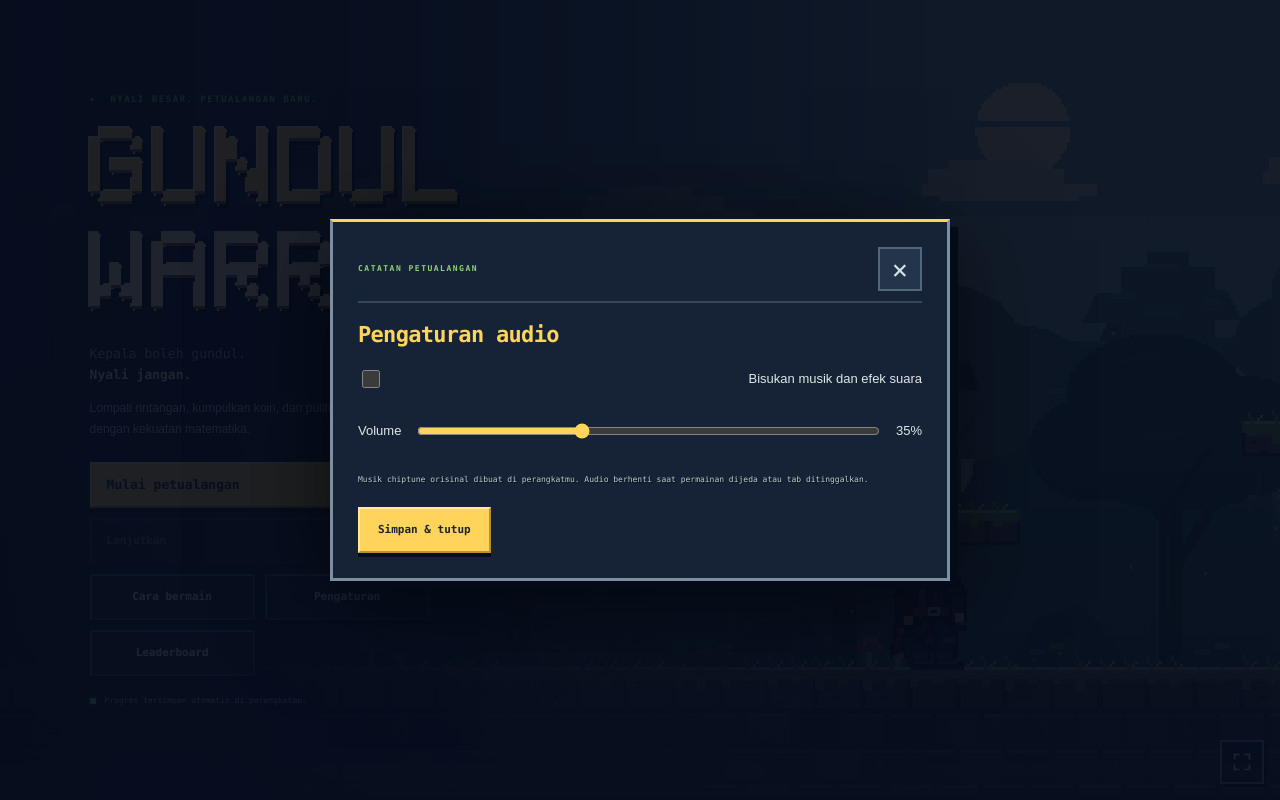
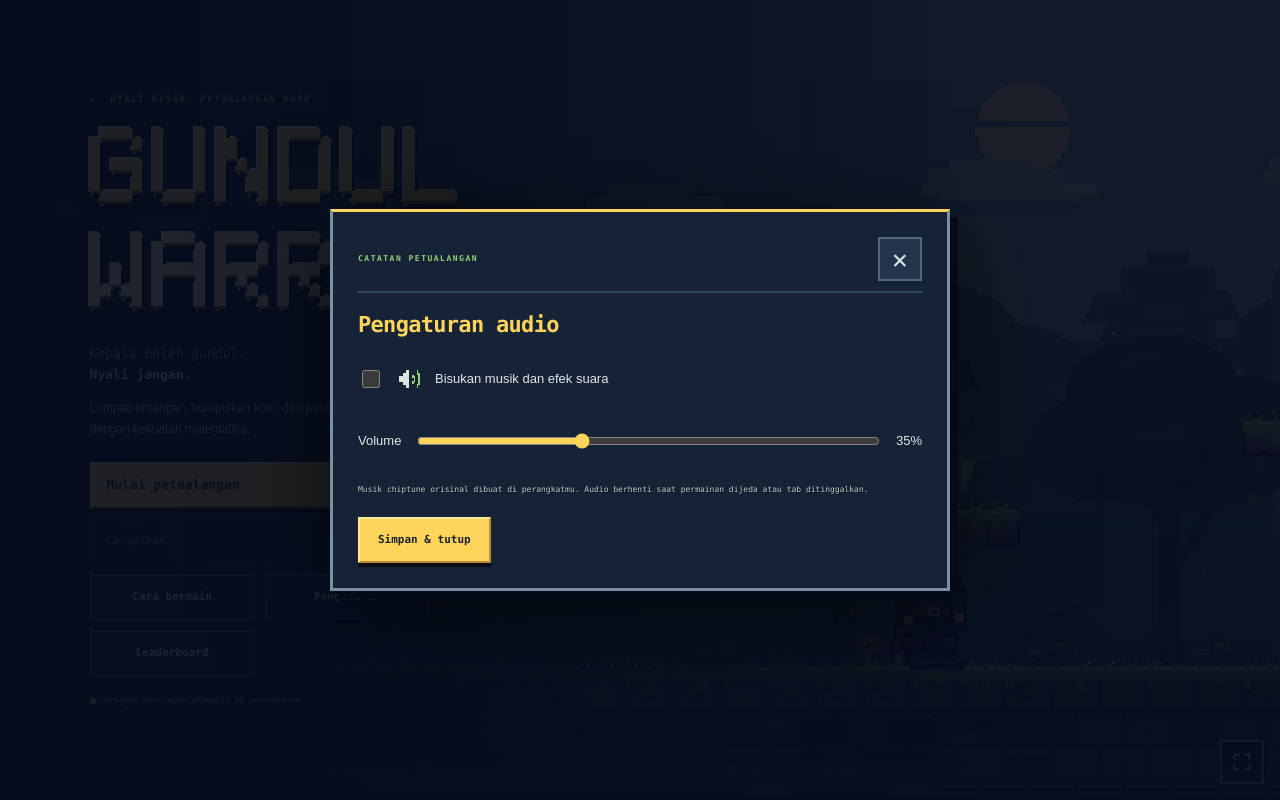
Before and after one commit to Constanvel/Projek-Matematika, a website with bundled scripts: page index.html in a window 1280 px wide. Both pictures are taken after a click on the button "Pengaturan". Built offline with nearby package versions, Linux system fonts and the light colour scheme.

Commit message:
feat(ui): add original pixel medals and mute state icons

```diff
--- a/css/style.css
+++ b/css/style.css
@@ -140,6 +140,10 @@ input[type=range] { width: 100%; min-height: 44px; accent-color: var(--gold); }
 .settings-row { display: flex; align-items: center; justify-content: space-between; gap: 14px; margin: 16px 0; }
 .settings-row label { margin: 0; }
 .settings-row input[type=range] { flex: 1; min-width: 70px; }
+.pixel-icon { display: inline-block; flex-shrink: 0; vertical-align: -3px; }
+.leaderboard-table .pixel-icon { margin-right: 5px; }
+.settings-mute { justify-content: flex-start; min-height: 44px; cursor: pointer; }
+.settings-mute .pixel-icon { width: 24px; height: 24px; }
 .question-actions, .dialog-actions { display: flex; gap: 10px; flex-wrap: wrap; margin-top: 20px; }
 .hint { background: #383624; border: 2px solid #746b3d; color: #f6e7ad; padding: 13px; font-size: 13px; line-height: 1.8; }
 #feedback { font-size: 14px; line-height: 1.8; margin-top: 18px; color: #afe59a; }
--- a/js/main.js
+++ b/js/main.js
@@ -6,6 +6,7 @@ import { GameEngine } from './game/engine.js';
 import { loadAssets } from './game/assets.js';
 import { createRenderer } from './game/renderer.js';
 import { showQuestion } from './ui/questions.js';
+import { createPixelIcon } from './ui/pixel-icons.js';
 import { GameAudio } from './game/audio.js';
 import { startMenuScene } from './game/menu-scene.js';
 import { loadRun, saveRun, resetRun, takeFall, getLeaderboard, recordVictory } from './game/run-records.js';
@@ -260,6 +261,7 @@ function leaderboard() {
   entries.forEach((entry, index) => {
     const row = body.insertRow();
     for (const value of [index + 1, entry.name, entry.score, entry.falls, formatTime(entry.elapsed)]) row.insertCell().textContent = value;
+    if (index < 3) row.cells[0].prepend(createPixelIcon(['gold', 'silver', 'bronze'][index]));
   });
   table.prepend(caption); content.replaceChildren(note, table);
 }
@@ -286,13 +288,19 @@ function settings() {
   const content = $('dialog-content');
   const label = document.createElement('label'); label.className = 'settings-row';
   const mute = document.createElement('input'); mute.type = 'checkbox'; mute.checked = audio.settings.muted;
-  label.append(mute, document.createTextNode('Bisukan musik dan efek suara'));
+  let speaker = createPixelIcon(mute.checked ? 'muted' : 'speaker');
+  label.classList.add('settings-mute');
+  label.append(mute, speaker, document.createTextNode('Bisukan musik dan efek suara'));
   const volumeLabel = document.createElement('label'); volumeLabel.className = 'settings-row'; volumeLabel.htmlFor = 'audio-volume';
   volumeLabel.textContent = 'Volume';
   const range = document.createElement('input'); Object.assign(range, { type: 'range', id: 'audio-volume', min: '0', max: '1', step: '0.05', value: String(audio.settings.volume) });
   const output = document.createElement('output'); output.textContent = `${Math.round(Number(range.value) * 100)}%`;
   range.addEventListener('input', () => { audio.setSettings({ volume: Number(range.value) }); output.textContent = `${Math.round(Number(range.value) * 100)}%`; });
-  mute.addEventListener('change', () => audio.setSettings({ muted: mute.checked }));
+  mute.addEventListener('change', () => {
+    audio.setSettings({ muted: mute.checked });
+    const next = createPixelIcon(mute.checked ? 'muted' : 'speaker');
+    speaker.replaceWith(next); speaker = next;
+  });
   volumeLabel.append(range, output);
   const note = document.createElement('p'); note.className = 'small-note'; note.textContent = 'Musik chiptune orisinal dibuat di perangkatmu. Audio berhenti saat permainan dijeda atau tab ditinggalkan.';
   content.replaceChildren(label, volumeLabel, note);
--- /dev/null
+++ b/js/ui/pixel-icons.js
@@ -0,0 +1,31 @@
+// Original 16×16 artwork. Decorative only; labels and rank numbers stay in HTML.
+export function createPixelIcon(name) {
+  const svg = document.createElementNS('http://www.w3.org/2000/svg', 'svg');
+  svg.setAttribute('viewBox', '0 0 16 16');
+  svg.setAttribute('width', '16'); svg.setAttribute('height', '16');
+  svg.setAttribute('aria-hidden', 'true'); svg.setAttribute('focusable', 'false');
+  svg.setAttribute('shape-rendering', 'crispEdges');
+  svg.dataset.icon = name; svg.classList.add('pixel-icon');
+  const medal = {
+    gold: ['#e8b85b', '#fff0b0', '#936336'],
+    silver: ['#aebfcd', '#e4efed', '#596b84'],
+    bronze: ['#bb805b', '#f1c08a', '#744c44'],
+  }[name];
+  let artwork;
+  if (medal) {
+    const [base, light, shade] = medal;
+    artwork = `<path fill="#782c40" d="M3 8h4v8l-2-2-2 2zm6 0h4v8l-2-2-2 2z"/>
+      <path fill="#141521" d="M5 0h6v1h2v2h1v6h-1v2h-2v1H5v-1H3V9H2V3h1V1h2z"/>
+      <path fill="${base}" d="M5 1h6v1h2v7h-2v2H5V9H3V3h2z"/>
+      <path fill="${light}" d="M5 2h6v1H5zM4 3h1v5H4zM7 4h2v2h2v1H9v2H7V7H5V6h2z"/>
+      <path fill="${shade}" d="M11 3h1v5h-1zM5 9h6v1H5z"/>`;
+  } else {
+    artwork = `<path fill="#dbe4de" d="M1 6h3V4h2V2h2v12H6v-2H4v-2H1z"/>
+      <path fill="${name === 'muted' ? '#f18e93' : '#91d474'}" d="${name === 'muted'
+        ? 'M10 5h2v2h1V5h2v2h-1v2h1v2h-2V9h-1v2h-2V9h1V7h-1z'
+        : 'M10 5h1v1h1v4h-1v1h-1V9h1V7h-1zM13 2h1v2h1v8h-1v2h-1v-3h1V5h-1z'}"/>`;
+  }
+  // Whitespace in decorative SVG must not change a rank cell's text content.
+  svg.innerHTML = artwork.replace(/>\s+</g, '><');
+  return svg;
+}
```
Also changed, not shown: tests/browser/pixel-ui.spec.js (added, +41 -0 lines).
